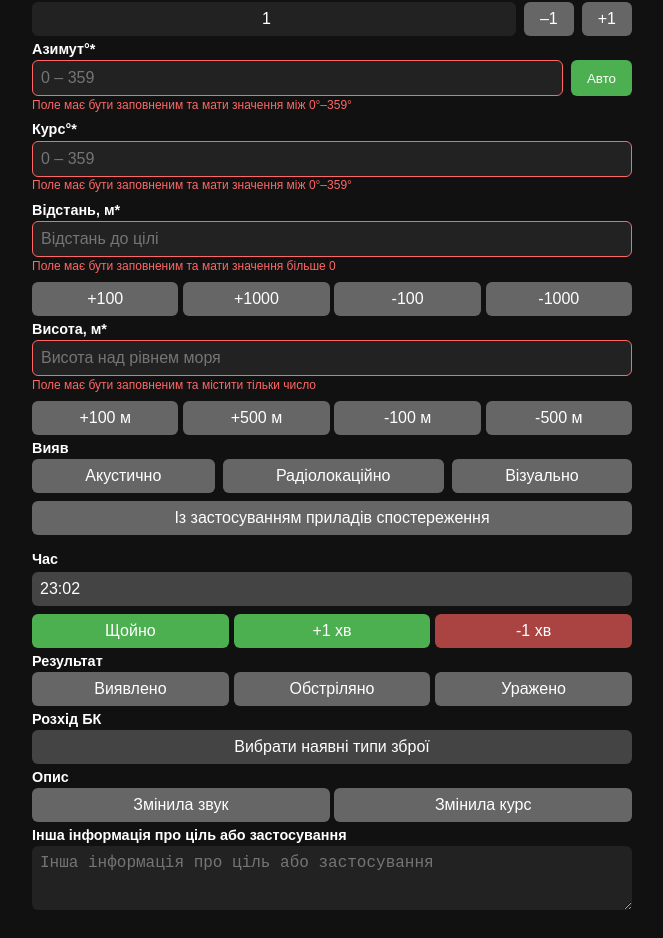
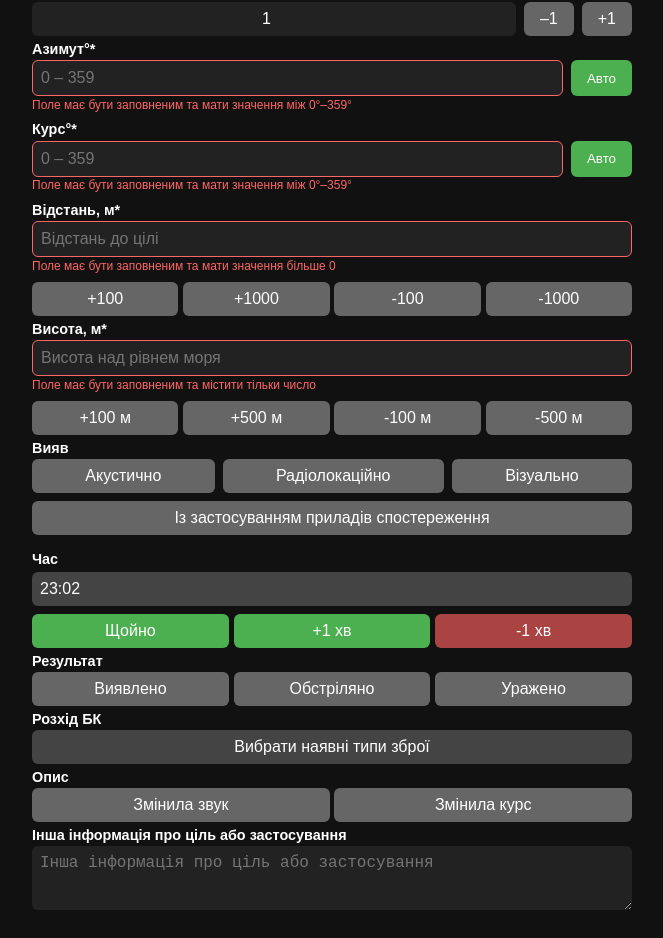
Before and after one commit to lolittajdm-alt/akviz0.2, a Next.js app: page / in a window 1280 px wide. Shown: the part 842-1780 px from the top of the page, without its empty margins (308-971 px from the left). Built offline with nearby package versions, Linux system fonts and the light colour scheme.

Commit message:
Update index.js

```diff
--- a/pages/index.js
+++ b/pages/index.js
@@ -710,23 +710,84 @@ useEffect(() => {
 </div>
 
         {/* Курс */}
-        <div style={{ ...blockMargin, display:"flex", flexDirection:"column" }}>
+<div style={{ ...blockMargin, display: "flex", flexDirection: "column" }}>
   <div style={labelStyle}>Курс°*</div>
+
+  <div style={{ display: "flex", gap: "0.5rem" }}>
     <input
       type="text"
-            value={form.course?`${form.course}°`:""}
+      value={form.course ? `${form.course}°` : ""}
       onChange={onCourseChange}
       placeholder="0 – 359"
       maxLength={4}
       style={{
-              width:"100%",padding:"0.5rem",borderRadius:"6px",
-              backgroundColor:"#222",color:"#fff",fontSize:"1rem",
-              boxSizing:"border-box",
-              border: form.course.trim()===""||!validateCourse(form.course)?"1px solid #ff6666":"none"
+        flex: 1,
+        padding: "0.5rem",
+        borderRadius: "6px",
+        backgroundColor: "#222",
+        color: "#fff",
+        fontSize: "1rem",
+        boxSizing: "border-box",
+        border:
+          form.course.trim() === "" || !validateCourse(form.course)
+            ? "1px solid #ff6666"
+            : "none",
       }}
     />
-          {(form.course.trim()===""||!validateCourse(form.course))&&(
-            <div style={errorStyle}>Поле має бути заповненим та мати значення між 0°–359°</div>
+
+    <button
+      onClick={() => {
+        if (
+          typeof DeviceOrientationEvent !== "undefined" &&
+          typeof DeviceOrientationEvent.requestPermission === "function"
+        ) {
+          DeviceOrientationEvent.requestPermission().then((res) => {
+            if (res === "granted") {
+              window.addEventListener(
+                "deviceorientation",
+                (e) => {
+                  if (e.alpha !== null) {
+                    const angle = Math.round(e.alpha);
+                    setForm((f) => ({ ...f, course: String(angle) }));
+                  }
+                },
+                { once: true }
+              );
+            } else {
+              alert("Доступ до сенсорів не надано");
+            }
+          });
+        } else {
+          window.addEventListener(
+            "deviceorientation",
+            (e) => {
+              if (e.alpha !== null) {
+                const angle = Math.round(e.alpha);
+                setForm((f) => ({ ...f, course: String(angle) }));
+              }
+            },
+            { once: true }
+          );
+        }
+      }}
+      style={{
+        padding: "0.5rem 1rem",
+        border: "none",
+        borderRadius: "6px",
+        backgroundColor: "#4caf50",
+        color: "#fff",
+        cursor: "pointer",
+        whiteSpace: "nowrap",
+      }}
+    >
+      Авто
+    </button>
+  </div>
+
+  {(form.course.trim() === "" || !validateCourse(form.course)) && (
+    <div style={errorStyle}>
+      Поле має бути заповненим та мати значення між 0°–359°
+    </div>
   )}
 </div>
 
```
Lines whose indentation alone changed are shown as unchanged.
